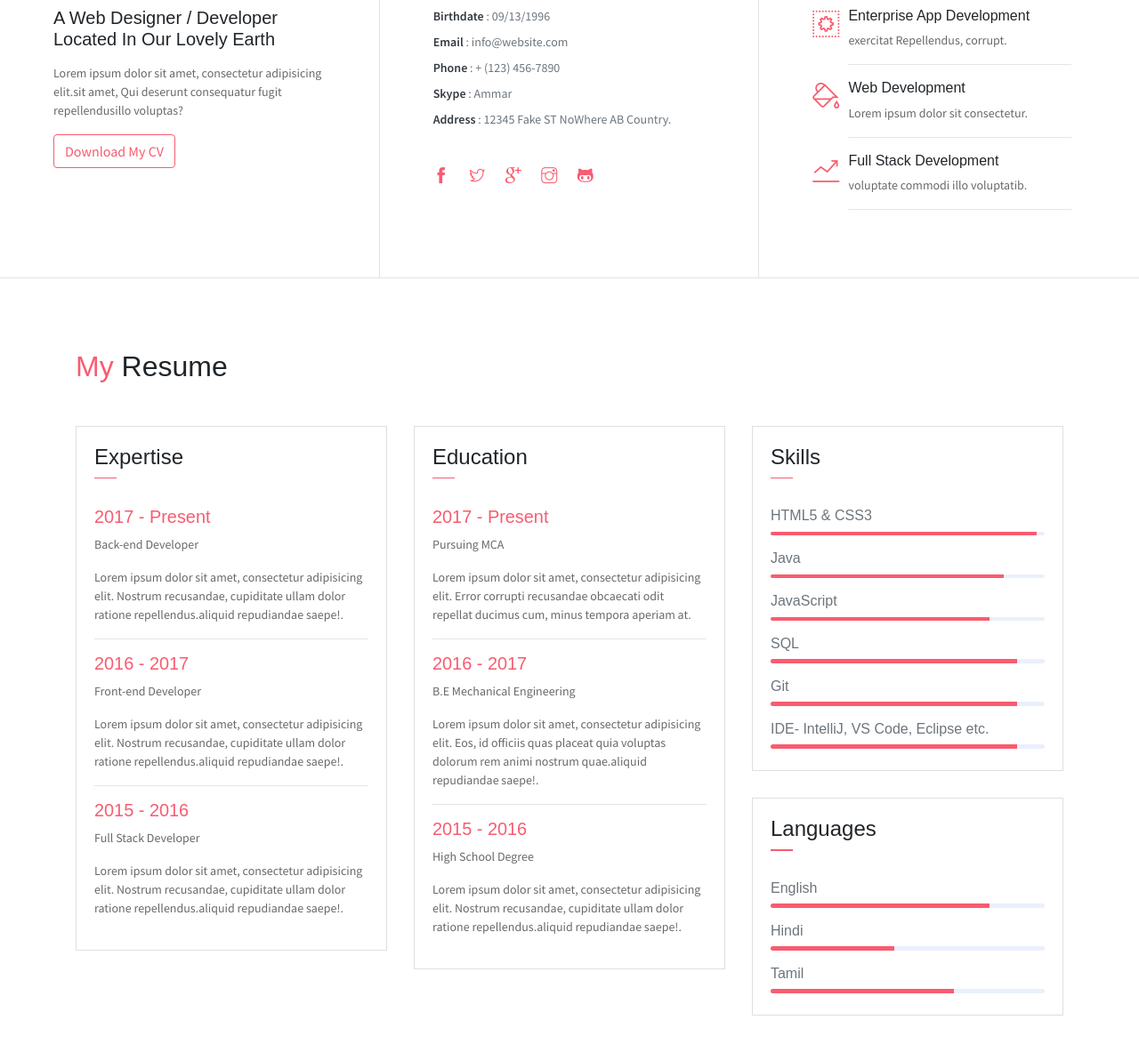
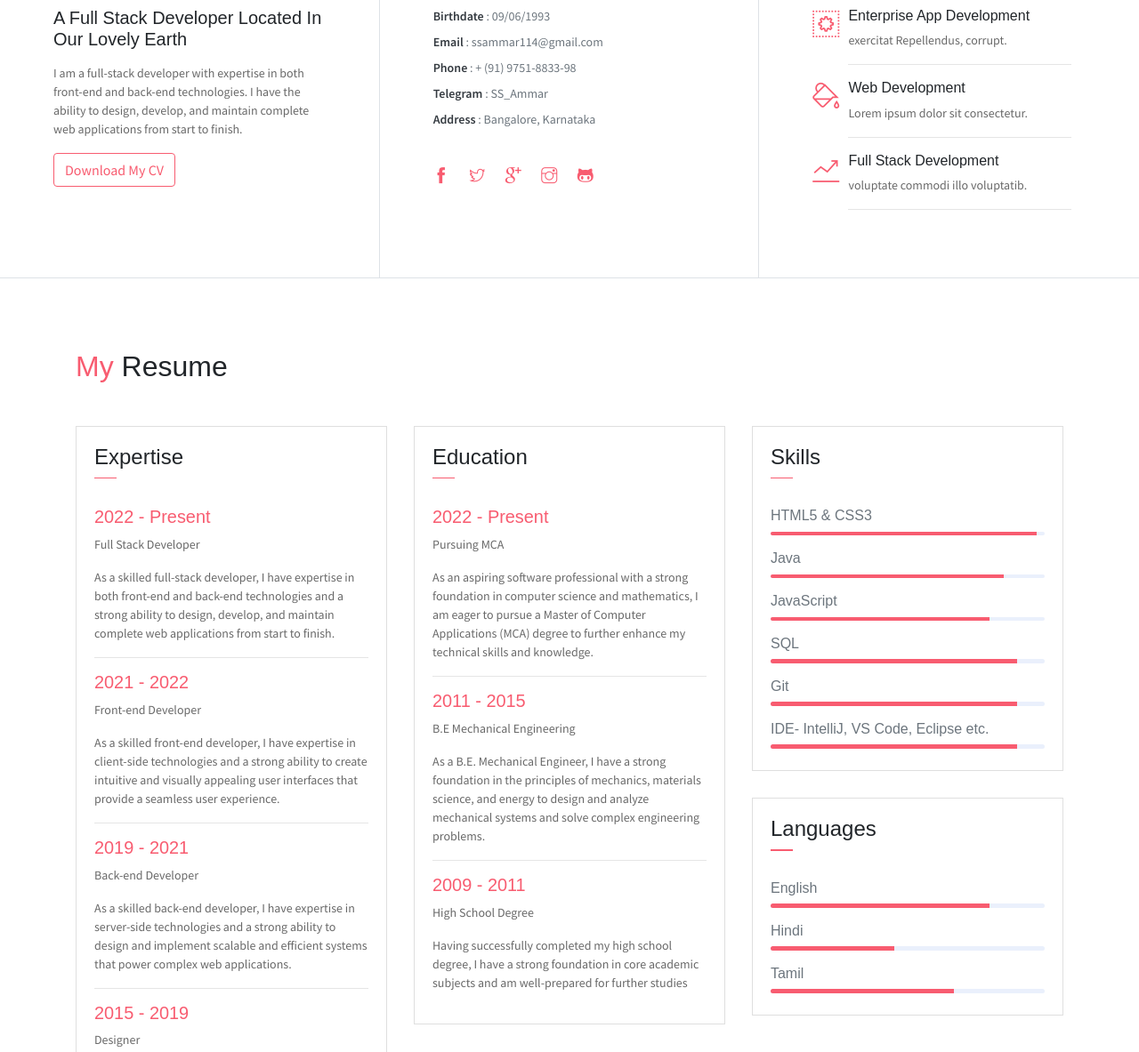
Before and after one commit to AmmarSep/AmmarSep.github.io, a plain HTML site: page index.html in a window 1280 px wide. Shown: the part 860-2043 px from the top of the page at 89% size. Drawn offline with Linux system fonts and the light colour scheme.

Commit message:
Personal details updated

```diff
--- a/index.html
+++ b/index.html
@@ -73,19 +73,19 @@
             <div class="col-lg-4 about-card">
                 <h3 class="font-weight-light">Who am I ?</h3>
                 <span class="line mb-5"></span>
-                <h5 class="mb-3">A Web Designer / Developer Located In Our Lovely Earth</h5>
-                <p class="mt-20">Lorem ipsum dolor sit amet, consectetur adipisicing elit.sit amet, Qui deserunt consequatur fugit repellendusillo voluptas?</p>
+                <h5 class="mb-3">A Full Stack Developer Located In Our Lovely Earth</h5>
+                <p class="mt-20">I am a full-stack developer with expertise in both front-end and back-end technologies. I have the ability to design, develop, and maintain complete web applications from start to finish.</p>
                 <button class="btn btn-outline-danger" id="downloadButton"><i class="icon-down-circled2 "></i>Download My CV</button>
             </div>
             <div class="col-lg-4 about-card">
                 <h3 class="font-weight-light">Personal Info</h3>
                 <span class="line mb-5"></span>
                 <ul class="mt40 info list-unstyled">
-                    <li><span>Birthdate</span> : 09/13/1996</li>
-                    <li><span>Email</span> : info@website.com</li>
-                    <li><span>Phone</span> : + (123) 456-7890</li>
-                    <li><span>Skype</span> : Ammar </li>
-                    <li><span>Address</span> :  12345 Fake ST NoWhere AB Country.</li>
+                    <li><span>Birthdate</span> : 09/06/1993</li>
+                    <li><span>Email</span> : ssammar114@gmail.com</li>
+                    <li><span>Phone</span> : + (91) 9751-8833-98</li>
+                    <li><span>Telegram</span> : SS_Ammar </li>
+                    <li><span>Address</span> : Bangalore, Karnataka</li>
                 </ul>
                 <ul class="social-icons pt-3">
                     <li class="social-item"><a class="social-link" href="#"><i class="ti-facebook" aria-hidden="true"></i></a></li>
@@ -140,17 +140,21 @@
                             </div>
                         </div>
                         <div class="card-body">
-                            <h6 class="title text-danger">2017 - Present</h6>
+                            <h6 class="title text-danger">2022 - Present</h6>
+                            <P>Full Stack Developer</P>
+                            <P class="subtitle">As a skilled full-stack developer, I have expertise in both front-end and back-end technologies and a strong ability to design, develop, and maintain complete web applications from start to finish.</P>
+                            <hr>
+                            <h6 class="title text-danger">2021 - 2022</h6>
+                            <P>Front-end Developer</P>
+                            <P class="subtitle">As a skilled front-end developer, I have expertise in client-side technologies and a strong ability to create intuitive and visually appealing user interfaces that provide a seamless user experience.</P>
+                            <hr>
+                            <h6 class="title text-danger">2019 - 2021</h6>
                             <P>Back-end Developer</P>
-                            <P class="subtitle">Lorem ipsum dolor sit amet, consectetur adipisicing elit. Nostrum recusandae, cupiditate ullam dolor ratione repellendus.aliquid repudiandae saepe!.</P>
+                            <P class="subtitle">As a skilled back-end developer, I have expertise in server-side technologies and a strong ability to design and implement scalable and efficient systems that power complex web applications.</P>
                             <hr>
-                            <h6 class="title text-danger">2016 - 2017</h6>
-                            <P>Front-end Developer</P>
-                            <P class="subtitle">Lorem ipsum dolor sit amet, consectetur adipisicing elit. Nostrum recusandae, cupiditate ullam dolor ratione repellendus.aliquid repudiandae saepe!.</P>
-                            <hr>
-                            <h6 class="title text-danger">2015 - 2016</h6>
-                            <P>Full Stack Developer</P>
-                            <P class="subtitle">Lorem ipsum dolor sit amet, consectetur adipisicing elit. Nostrum recusandae, cupiditate ullam dolor ratione repellendus.aliquid repudiandae saepe!.</P>
+                            <h6 class="title text-danger">2015 - 2019</h6>
+                            <P>Designer</P>
+                            <P class="subtitle">As a creative and innovative designer, I have a keen eye for aesthetics and a strong ability to conceptualize and execute visually compelling designs that effectively communicate a message and engage the target audience.</P>
                         </div>
                     </div>
                 </div>
@@ -163,17 +167,17 @@
                             </div>
                         </div>
                         <div class="card-body">
-                            <h6 class="title text-danger">2017 - Present</h6>
+                            <h6 class="title text-danger">2022 - Present</h6>
                             <P>Pursuing MCA</P>
-                            <P class="subtitle">Lorem ipsum dolor sit amet, consectetur adipisicing elit. Error corrupti recusandae obcaecati odit repellat ducimus cum, minus tempora aperiam at.</P>
+                            <P class="subtitle">As an aspiring software professional with a strong foundation in computer science and mathematics, I am eager to pursue a Master of Computer Applications (MCA) degree to further enhance my technical skills and knowledge.</P>
                             <hr>
-                            <h6 class="title text-danger">2016 - 2017</h6>
+                            <h6 class="title text-danger">2011 - 2015</h6>
                             <P>B.E Mechanical Engineering</P>
-                            <P class="subtitle">Lorem ipsum dolor sit amet, consectetur adipisicing elit. Eos, id officiis quas placeat quia voluptas dolorum rem animi nostrum quae.aliquid repudiandae saepe!.</P>
+                            <P class="subtitle">As a B.E. Mechanical Engineer, I have a strong foundation in the principles of mechanics, materials science, and energy to design and analyze mechanical systems and solve complex engineering problems.</P>
                             <hr>
-                            <h6 class="title text-danger">2015 - 2016</h6>
+                            <h6 class="title text-danger">2009 - 2011</h6>
                             <P>High School Degree</P>
-                            <P class="subtitle">Lorem ipsum dolor sit amet, consectetur adipisicing elit. Nostrum recusandae, cupiditate ullam dolor ratione repellendus.aliquid repudiandae saepe!.</P>
+                            <P class="subtitle">Having successfully completed my high school degree, I have a strong foundation in core academic subjects and am well-prepared for further studies</P>
 
                         </div>
                     </div>
@@ -731,7 +735,7 @@
                                 <i class="ti-mobile icon-md"></i>
                             </div>
                             <div class="col-10 ">
-                                <h6 class="d-inline">Phone : <br> <span class="text-muted">+ (123) 456-789</span></h6>
+                                <h6 class="d-inline">Phone : <br> <span class="text-muted">+ (91) 9751883398</span></h6>
                             </div>
                         </div>
                         <div class="row mb-2">
@@ -739,7 +743,7 @@
                                 <i class="ti-map-alt icon-md"></i>
                             </div>
                             <div class="col-10">
-                                <h6 class="d-inline">Address :<br> <span class="text-muted">12345 Fake ST NoWhere AB Country.</span></h6>
+                                <h6 class="d-inline">Address :<br> <span class="text-muted">Bangalore, Karnataka</span></h6>
                             </div>
                         </div>
                         <div class="row mb-2">
@@ -747,7 +751,7 @@
                                 <i class="ti-envelope icon-md"></i>
                             </div>
                             <div class="col-10">
-                                <h6 class="d-inline">Email :<br> <span class="text-muted">info@website.com</span></h6>
+                                <h6 class="d-inline">Email :<br> <span class="text-muted">ssammar114@gmail.com</span></h6>
                             </div>
                         </div>
                         <!-- <ul class="social-icons pt-4">
```
